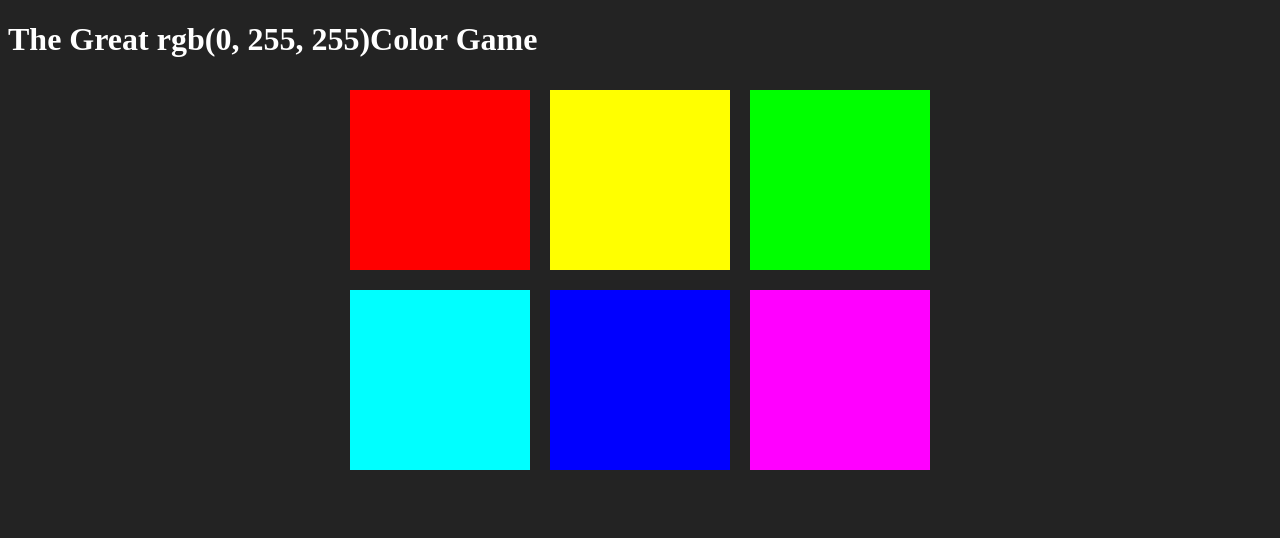
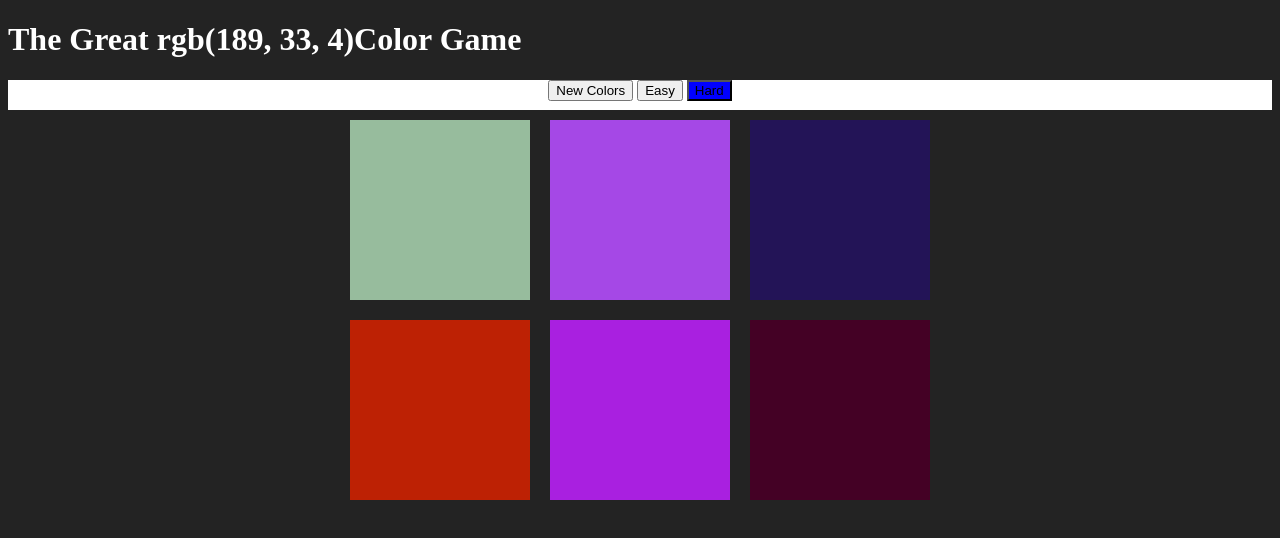
Before and after one commit to RedBalloon24/RGB-Color-Game, a plain HTML site: page index.html in a window 1280 px wide. Drawn offline with Linux system fonts and the light colour scheme.

Commit message:
third commit

```diff
--- a/colorGame.js
+++ b/colorGame.js
@@ -1,22 +1,42 @@
-var colors = [
-    "rgb(255, 0, 0)",
-    "rgb(255, 255, 0)",
-    "rgb(0, 255, 0)",
-    "rgb(0, 255, 255)",
-    "rgb(0, 0, 255)",
-    "rgb(255, 0, 255)"
-]
-
+var colors = generateRandomColors(6);
 var squares = document.querySelectorAll(".square");
 var colorDisplay = document.getElementById("colorDisplay");
 var messageDisplay = document.getElementById("message");
+var h1 = document.querySelector("h1");
+var resetButton = document.getElementById("reset");
+var easyButton = document.getElementById("easyBtn");
+var hardButton = document.getElementById("hardBtn");
 var pickedColor = colors[3];
 
 colorDisplay.textContent = pickedColor
 
+easyButton.addEventListener("click", function(){
+    hardButton.classList.remove("selected");
+    easyButton.classList.add("selected");
+})
+
+hardButton.addEventListener("click", function(){
+    hardButton.classList.add("selected");
+    easyButton.classList.remove("selected");
+})
+
+resetButton.addEventListener("click", function(){
+    //generate all new colors
+    colors = generateRandomColors(6);
+    //pick a new random color from array
+    pickedColor = pickColor();
+    //change colorDisplay to match picked color
+    colorDisplay.textContent = pickedColor;
+    //change colors of squares
+    for(var i = 0; i < squares.length; i++){
+        squares[i].style.backgroundColor = colors[i];
+    }
+    h1.style.backgroundColor = "#232323";
+})
+
 for(var i = 0; i < squares.length; i++){
     //add inital colors to squares
-    squares[i].style.backgroundColor = colors[i]
+    squares[i].style.backgroundColor = colors[i];
 
     //add click listeners to squares
     squares[i].addEventListener("click", function(){
@@ -24,10 +44,52 @@ for(var i = 0; i < squares.length; i++){
         var clickedColor = this.style.backgroundColor
         //compare color to pickedColor
         if(clickedColor === pickedColor){
-            messageDisplay.textContent = "Correct!"
+            messageDisplay.textContent = "Correct!";
+            changeColors(clickedColor);
+            h1.style.backgroundColor = clickedColor;
+            resetButton.textContent = "Play Again?"
         }else{
-            this.style.backgroundColor = "#232323"
-            messageDisplay.textContent = "Try Again"
+            this.style.backgroundColor = "#232323";
+            messageDisplay.textContent = "Try Again";
         }
     })
 }
+
+function changeColors(color){
+    //loop through all squares
+    for(var i = 0; i < squares.length; i++){
+        //change each color to match given color
+        squares[i].style.backgroundColor = color
+    }
+}
+
+function pickColor(){
+    //pick random number that represents a color in the colors array
+    var random = Math.floor(Math.random() * colors.length);
+    //access color and return it
+    return colors[random];
+}
+
+function generateRandomColors(num){
+    //make an array
+    var arr = []
+    //repeat num times
+    for(var i = 0; i < num; i++){
+        //get random color and push into arr
+        arr.push(randomColor());
+    }
+    //return that array
+    return arr;
+}
+
+function randomColor(){
+    //pick a "red" from 0 to 255
+    var r = Math.floor(Math.random() * 256);
+    //pick a "green" from 0 to 255
+    var g = Math.floor(Math.random() * 256);
+    //pick a "blue" from 0 to 255
+    var b = Math.floor(Math.random() * 256);
+
+    //return rgb color
+    return "rgb(" + r + ", " + g + ", " + b + ")"; //returns "rgb(r, g, b)"
+}
--- a/index.html
+++ b/index.html
@@ -9,8 +9,11 @@
 <body>
     <h1>The Great <span id="colorDisplay">RGB</span>Color Game</h1>
 
-    <div>
+    <div id="stripe">
+        <button id="reset">New Colors</button>
         <span id="message"></span>
+        <button id="easyBtn">Easy</button>
+        <button id="hardBtn" class="selected">Hard</button>
     </div>
 
     <div id="container">
--- a/styles.css
+++ b/styles.css
@@ -19,6 +19,13 @@ h1 {
     color: white;
 }
 
-span {
-    color: white;
+#stripe {
+    background-color: white;
+    height: 30px;
+    text-align: center;
+    color: black;
 }
+
+.selected {
+    background-color: blue;
+}
```
